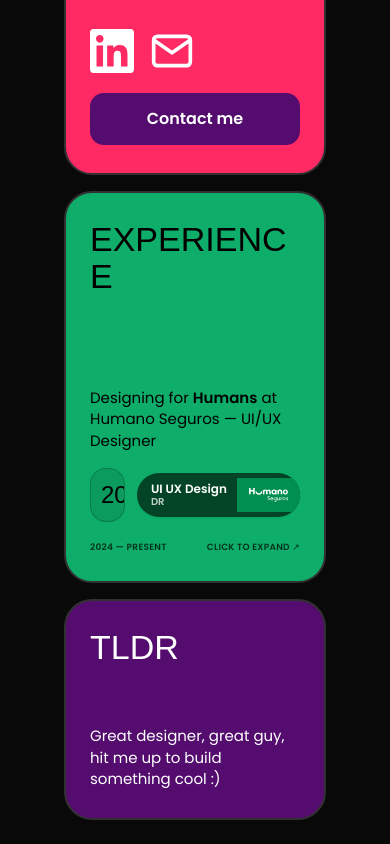
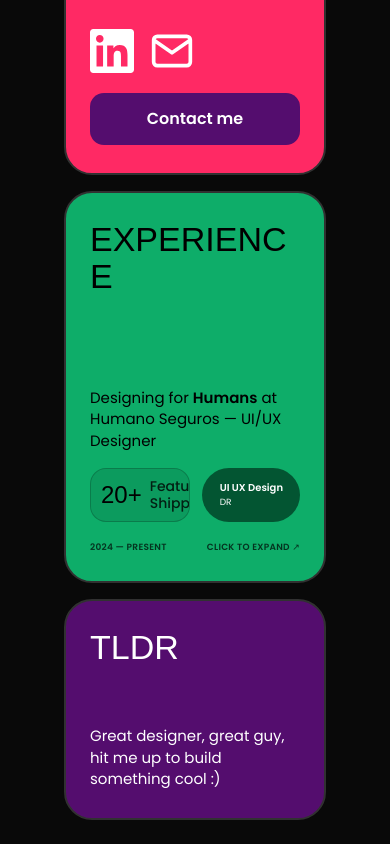
Before and after one commit to moicsrod/moics-portfolio, a React (Vite) app: page / in a window 390 px wide. Shown: the part 1570-2414 px from the top of the page. Built offline with nearby package versions, Linux system fonts and the light colour scheme; a web font is replaced by a local one.

Commit message:
fix: remove floating pill duplicate and use original pill styling

```diff
--- a/src/components/BentoGrid.jsx
+++ b/src/components/BentoGrid.jsx
@@ -174,28 +174,18 @@ function ExperienceCard({ expanded, onToggle }) {
     >
       <h2 className="design-title font-['Boldonse',sans-serif]">EXPERIENCE</h2>
       {!expanded ? (
-        <div className="experience-collapsed-content flex flex-col justify-between flex-1 h-full">
-          {/* Top content */}
-          <div className="experience-collapsed-top">
+        <div className="experience-collapsed-content flex flex-col justify-between flex-1">
+          {/* Texto descriptivo sin píldora arriba para evitar el duplicado */}
+          <div className="experience-collapsed-top !block">
             <div className="experience-summary pt-2">
-              <p className="m-0 text-black text-base sm:text-lg leading-snug">
+              <p className="m-0 text-black">
                 Designing for <b>Humans</b> at Humano Seguros — UI/UX Designer
               </p>
             </div>
-            {/* Píldora original de Desktop: oculta obligatoriamente en mobile (!hidden md:!flex) para eliminar la píldora extra */}
-            <div className="experience-brand experience-brand-compact !hidden md:!flex">
-              <div className="experience-brand-copy">
-                <strong>UI UX Design</strong>
-                <span>DR</span>
-              </div>
-              <div className="experience-brand-logo">
-                <img src={ASSETS.humanoLogo} alt="Humano Seguros" />
-              </div>
-            </div>
           </div>
 
-          {/* Bottom content: fila de métrica + píldora solo en mobile */}
-          <div className="experience-collapsed-bottom mt-auto">
+          {/* Fila inferior: 20+ Features Shipped + Píldora original limpia a su lado */}
+          <div className="experience-collapsed-bottom">
             <div className="flex items-center gap-3 w-full">
               <div className="experience-stat shrink-0">
                 <span className="experience-stat-value">20+</span>
@@ -206,28 +196,14 @@ function ExperienceCard({ expanded, onToggle }) {
                 </span>
               </div>
 
-              {/* Píldora de Mobile: visible solo bajo md */}
-              <div
-                className="flex md:hidden items-center rounded-full overflow-hidden shrink-0 shadow-sm"
-                style={{
-                  position: "static",
-                  background: "#034426",
-                  height: "fit-content",
-                }}
-              >
-                <div className="py-2 pl-3.5 pr-2.5 text-left text-white leading-tight">
-                  <strong className="block text-xs font-bold leading-tight">UI UX Design</strong>
-                  <span className="block text-[10px] text-white/75 font-semibold">DR</span>
+              {/* ÚNICA píldora original de Humano intacta */}
+              <div className="experience-brand experience-brand-compact !static !m-0 shrink-0">
+                <div className="experience-brand-copy">
+                  <strong>UI UX Design</strong>
+                  <span>DR</span>
                 </div>
-                <div
-                  className="flex items-center justify-center px-3 py-2.5"
-                  style={{ background: "#008f51", minHeight: "100%" }}
-                >
-                  <img
-                    src={ASSETS.humanoLogo}
-                    alt="Humano Seguros"
-                    className="h-3.5 w-auto object-contain"
-                  />
+                <div className="experience-brand-logo">
+                  <img src={ASSETS.humanoLogo} alt="Humano Seguros" />
                 </div>
               </div>
             </div>
```
